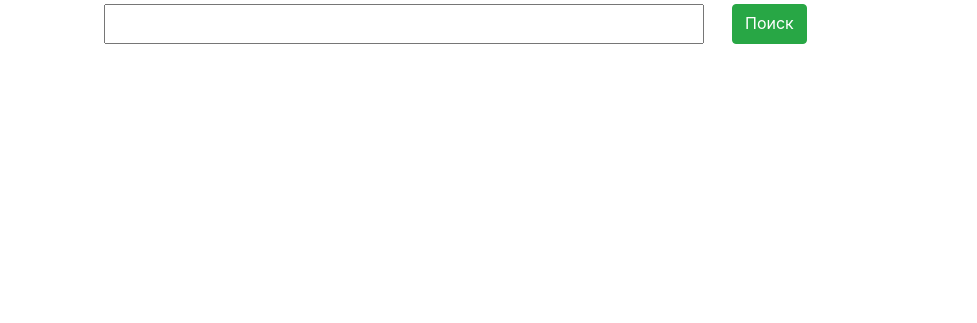
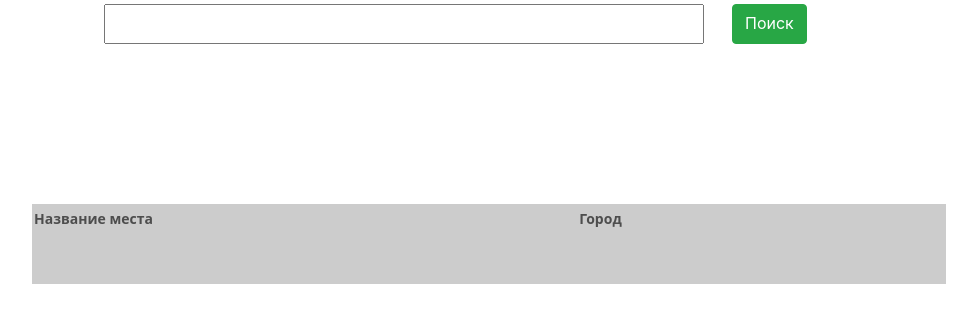
Before and after one commit to igor05max/web, a Flask app: page / in a window 1280 px wide. Shown: the part 174-497 px from the top of the page, without its empty margins (228-1205 px from the left). Run offline with Flask 2, Linux system fonts and the light colour scheme; some libraries are stand-ins or nearby versions.

Commit message:
Update home_page.html

```diff
--- a/templates/home_page.html
+++ b/templates/home_page.html
@@ -30,6 +30,34 @@
     </p>
 {% endif %}
 
+<br>
+    <table style="position:absolute;left:260px;top:378px;height:140px;width:100;text-align: left; width: 914px; height: 80px;" border="0"
+           cellpadding="2" cellspacing="2">
+        <tbody>
+        <tr>
+            <td
+                    style="vertical-align: top; background-color: rgb(204, 204, 204); width: 321px;"><strong
+                    style="color: rgb(77, 77, 77); font-family: &quot;YS Text&quot;,system-ui,-apple-system,&quot;Segoe UI&quot;,Roboto,Ubuntu,Cantarell,&quot;Noto Sans&quot;,sans-serif; font-size: 14px; font-style: normal; letter-spacing: normal; orphans: 2; text-align: start; text-indent: 0px; text-transform: none; white-space: normal; widows: 2; word-spacing: 0px;">Название
+                места</strong></td>
+            <td
+                    style="vertical-align: top; background-color: rgb(204, 204, 204); width: 217px;"><strong
+                    style="color: rgb(77, 77, 77); font-family: &quot;YS Text&quot;,system-ui,-apple-system,&quot;Segoe UI&quot;,Roboto,Ubuntu,Cantarell,&quot;Noto Sans&quot;,sans-serif; font-size: 14px; font-style: normal; letter-spacing: normal; orphans: 2; text-align: start; text-indent: 0px; text-transform: none; white-space: normal; widows: 2; word-spacing: 0px;">Город</strong></td>
+        </tr>
+        {% for elem in data_cities %}
+        <tr>
+            <td
+                    style="vertical-align: top; width: 321px; height: 35px; background-color: rgb(204, 204, 255);"><a href="/search">
+                {{ elem }}</a><br>
+            </td>
+            <td
+                    style="vertical-align: top; width: 217px; height: 35px; background-color: rgb(224, 204, 255);"> {{ elem }} <br>
+            </td>
+
+        </tr>
+        {% endfor %}
+        </tbody>
+    </table>
+<br>
 
 
 {% endblock %}
```
